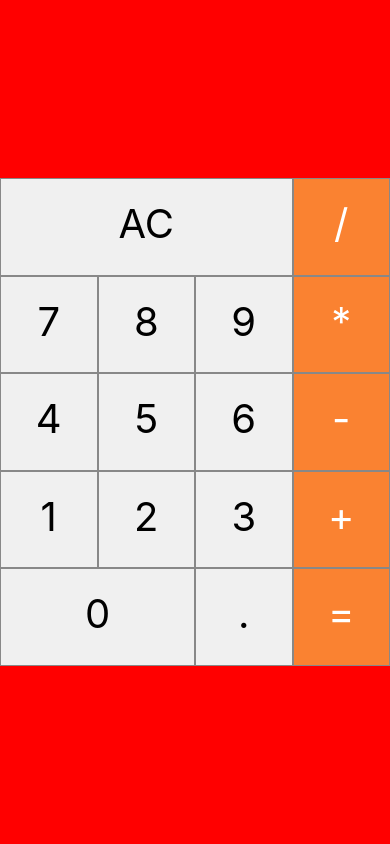
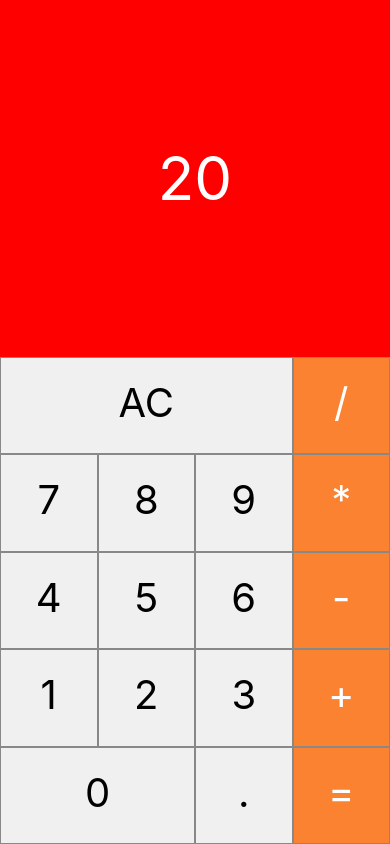
Before and after one commit to rodrigomadronadejesus/madronaAppCalculadora, a React Native app: screen / in a window 390 px wide. Built offline with nearby package versions, Linux system fonts and the light colour scheme.

Commit message:
Criação da tela

```diff
--- a/src/components/Render.js
+++ b/src/components/Render.js
@@ -5,6 +5,7 @@ import {
 } from 'react-native';
 
 import Styles from '../styles/Render';
+import Tela from "./Tela";
 import Teclado from "./Teclado";
 
 
@@ -13,6 +14,7 @@ export default class Render extends Component {
     render (){
         return (
             <SafeAreaView style={Styles.Container}>
+                <Tela valor={20}/>
                 <Teclado/>
             </SafeAreaView>
         );
--- /dev/null
+++ b/src/components/Tela.js
@@ -0,0 +1,23 @@
+import React, { Component } from "react";
+import { View, Text } from 'react-native';
+
+import Styles from '../styles/Tela';
+
+export default class Tela extends Component {
+
+    state = {};
+    data = {};
+
+    constructor (props){
+        super(props);
+        this.data.valor = props.valor;
+    }
+
+    render (){
+        return (
+            <View style={Styles.Tela}>
+                <Text style={Styles.TelaValor} numberOfLines={1}>{this.data.valor}</Text>
+            </View>
+        );
+    }
+}
--- /dev/null
+++ b/src/styles/Tela.js
@@ -0,0 +1,18 @@
+import React from 'react';
+import {
+    StyleSheet
+} from 'react-native';
+
+export default StyleSheet.create ({
+    Tela: {
+        flex: 1,
+        padding: 20,
+        justifyContent: 'center',
+        backgroundColor: 'rbga(0,0,0,0.6)',
+        alignItems: 'flex-end'
+    },
+    TelaValor: {
+        fontSize: 60,
+        color: '#fff'
+    }
+});
```
